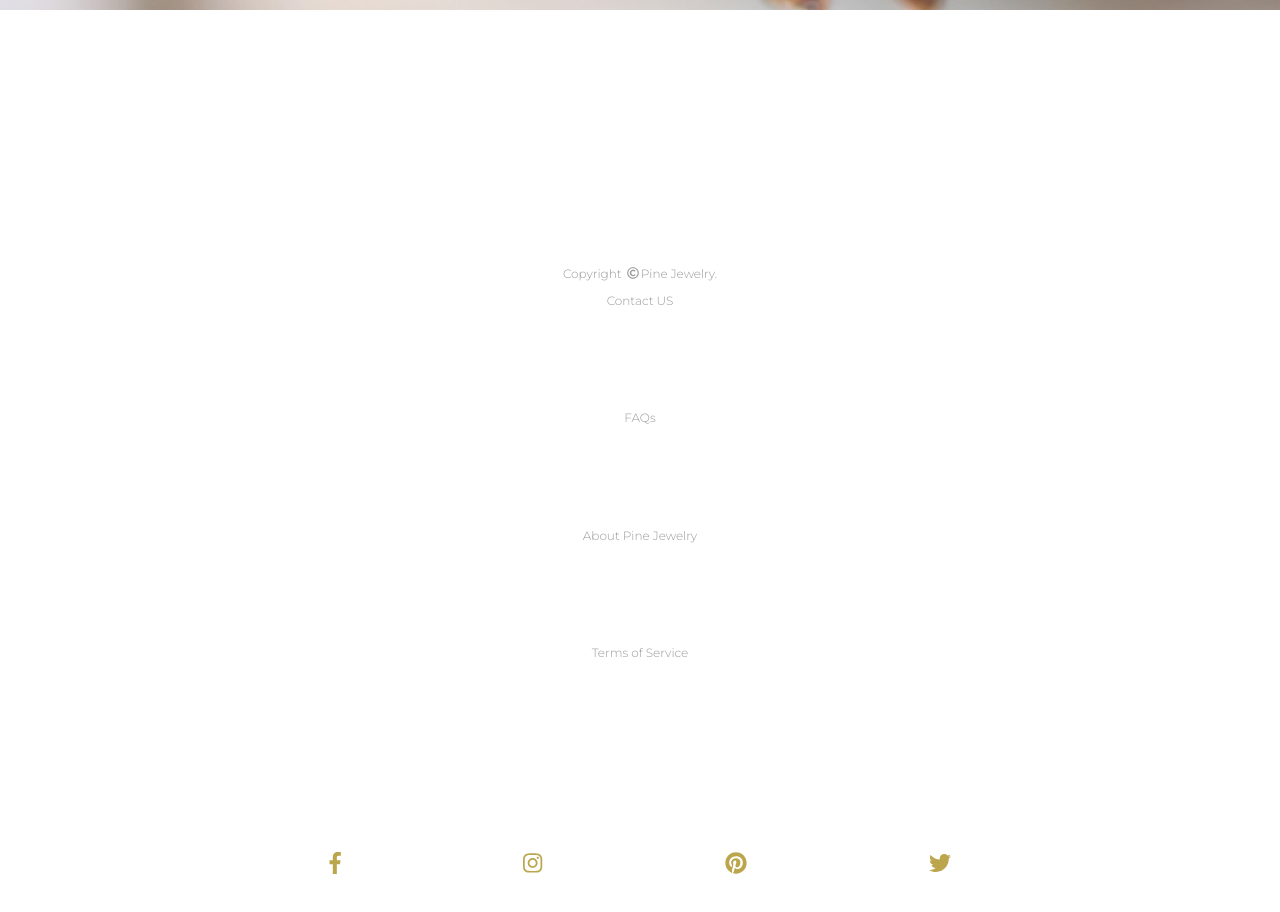
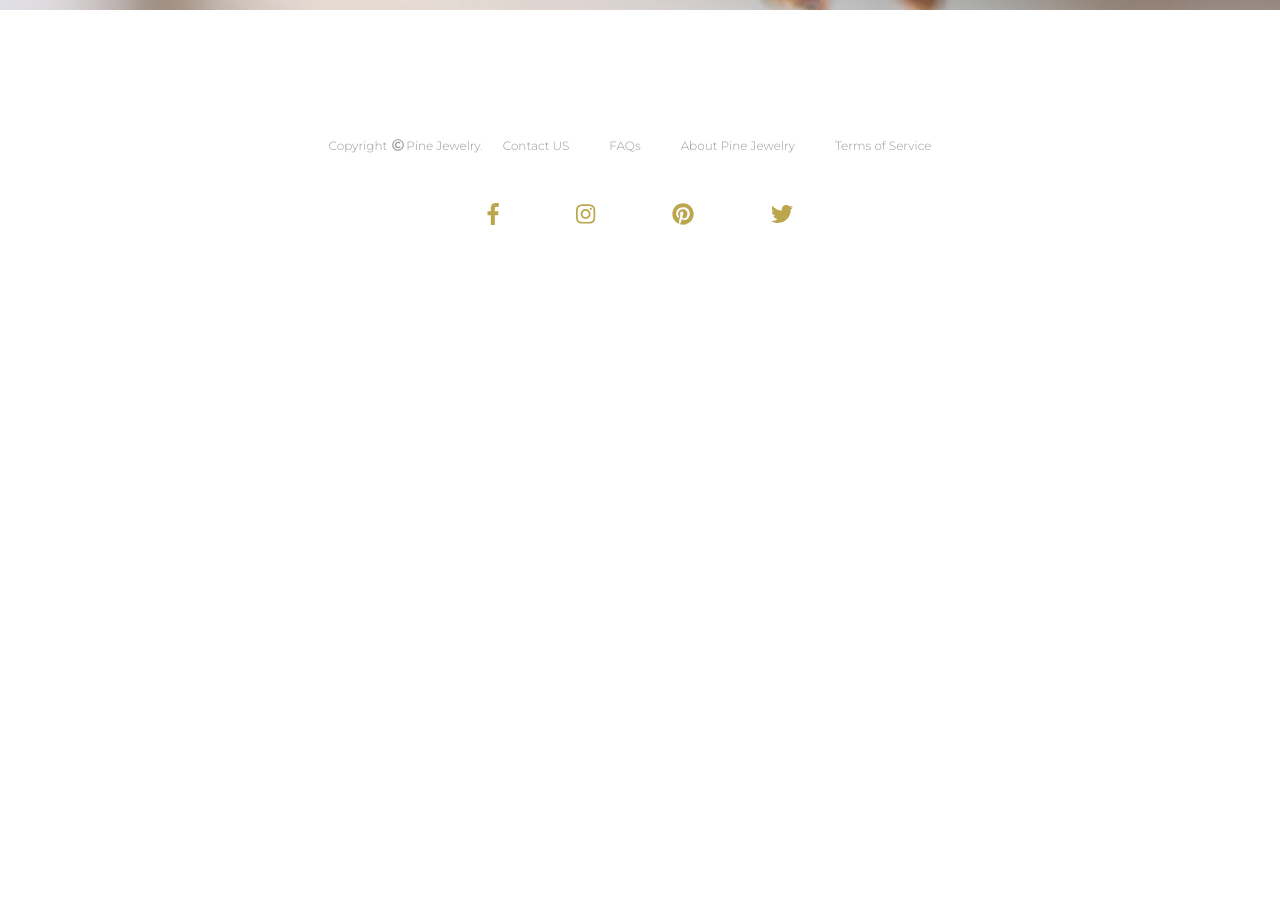
Before and after one commit to nicolecasares/pine-jewlery-w-gulp, a website: page app/index.html in a window 1280 px wide. Shown: the part 4580-5492 px from the top of the page. After the commit the page ends 4972 px from the top, so only its background shows below. Drawn offline with nearby package versions, Linux system fonts and the light colour scheme.

Commit message:
added styles to footer

```diff
--- a/app/index.html
+++ b/app/index.html
@@ -187,6 +187,7 @@
 		</section>
 		<footer>
 			<div class="row footer-info">
+				<div>
 					<div class="">
 						<p>Copyright <i class="far fa-copyright"></i>Pine Jewelry.</p>
 					</div>
@@ -195,6 +196,8 @@
 						<a href=""> FAQs</a>
 						<a href=""> About Pine Jewelry</a>
 						<a href=""> Terms of Service</a>
+					</div>
+				</div>
 			</div>
 
 				<div>
--- a/app/scss/styles.scss
+++ b/app/scss/styles.scss
@@ -502,6 +502,26 @@ footer{
 	margin-top: 20%;
 	margin-bottom: 10%;
 
+	p{
+
+	}
+
+		@media only screen and (min-width: 500px){
+			p{
+				margin-top: 0;
+			}
+
+		div:nth-child(1){
+			display: flex;
+			justify-content: center;
+		}
+
+		div:nth-child(2){
+			display: flex;
+			justify-content: center;
+		}
+	}
+
 	a, .fa-copyright{
 		display: block;
 		text-decoration: none;
@@ -509,10 +529,21 @@ footer{
 		margin-bottom: 8%;
 	}
 
+		@media only screen and (min-width: 500px){
+			a{
+				margin: 0 20px;
+			}
+		}
+
 	.svg-inline--fa{
 		color: $gold;
 		margin: 7%;
 		font-size: 22px;
+	}
+	@media only screen and (min-width: 500px){
+			.svg-inline--fa{
+				margin: 3%;
+			}
 	}
 
 	.fa-copyright{
@@ -522,4 +553,7 @@ footer{
 		color: #999;
 
 	}
+	@media only screen and (min-width: 500px){
+		margin-top: 10%;
+	}
 }
```
Also changed, not shown: app/css/styles.css. Lines whose indentation alone changed are shown as unchanged.
